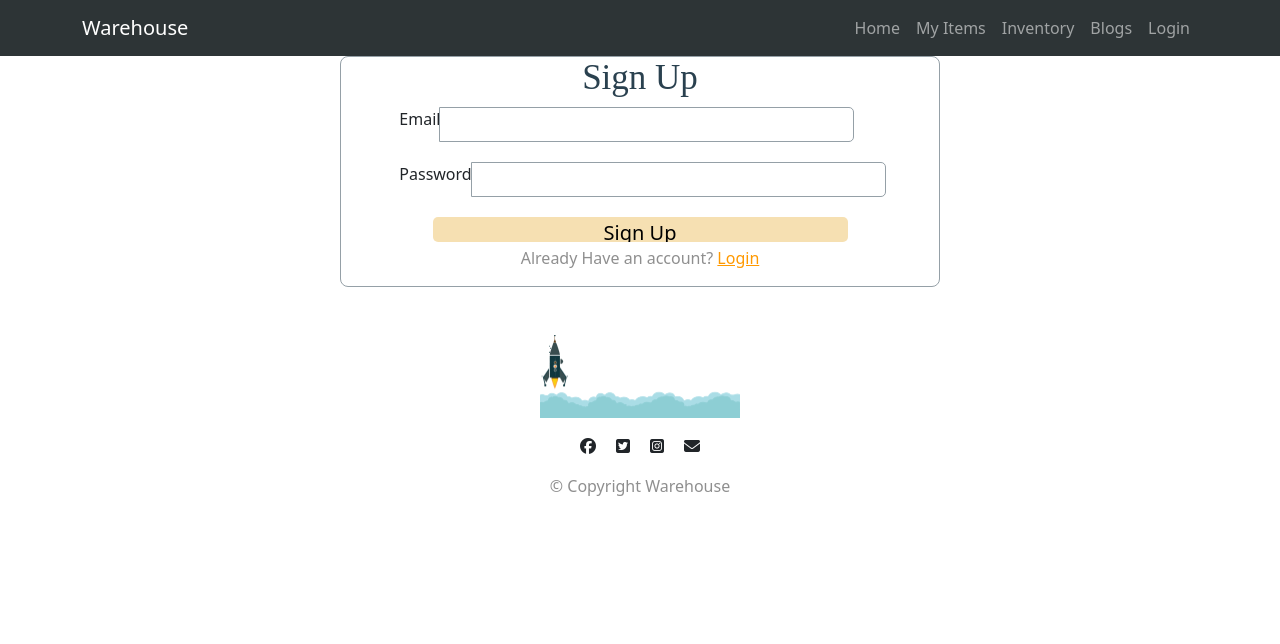
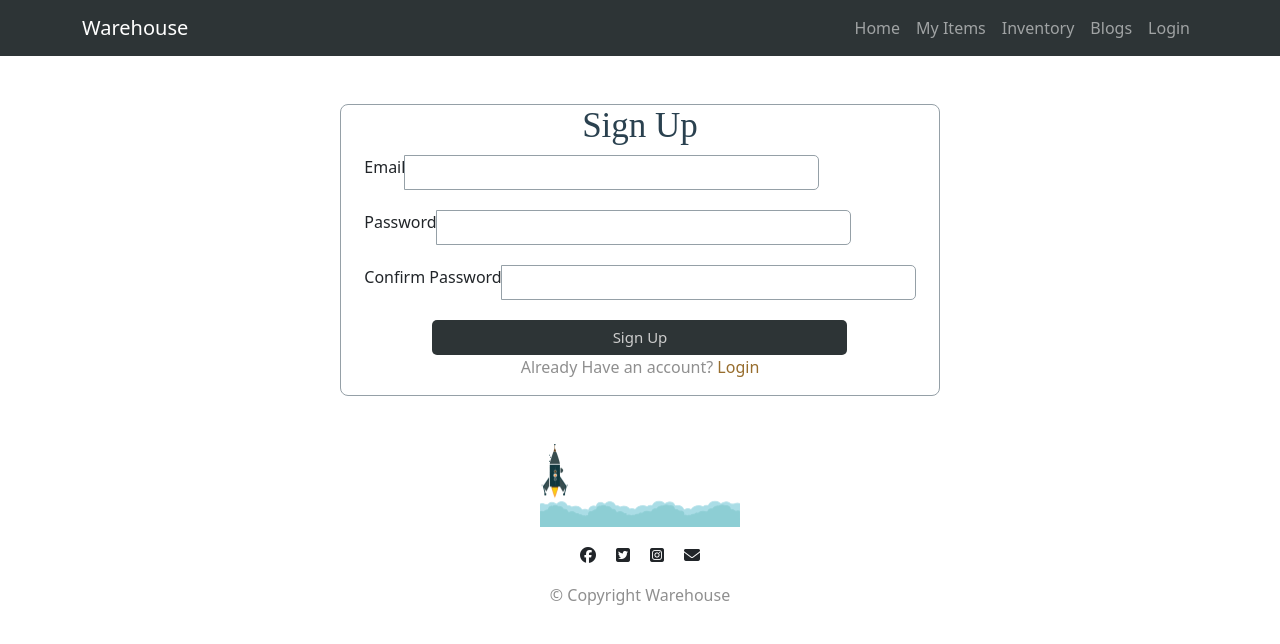
Before and after one commit to nosianuri/warehouse-management-client, a React (Create React App) app: page /signup in a window 1280 px wide. Shown: the top 644 px of the page. Built offline with nearby package versions, Linux system fonts and the light colour scheme.

Commit message:
signup page create

```diff
--- a/src/pages/Login/Login.css
+++ b/src/pages/Login/Login.css
@@ -16,11 +16,11 @@
 
 .input-group{
     margin-bottom: 20px;
+
 }
 
-.input-group label{
+.input-group label {
     display: block;
-    margin-left: 5px;
 }
 
 .input-group input{
@@ -30,17 +30,25 @@
     box-sizing: border-box;
     border-radius: 5px;
     font-size: 14px;
+
 }
 
 .form-submit{
     width: 415px;
-    height: 25px;
-    background-color: rgba(225, 153, 0, 0.3);
+    height: 35px;
+    color: #ccc;
+    background-color: #2d3436;
     border-radius: 5px;
     border: none;
-    font-size: 20px;
+    font-size: 15px;
+    cursor: pointer;
+}
+
+.form-submit:hover{
+    background-color: #976d2d;
 }
 
 .form-link{
-    color: #FF9900;
+    color: #976d2d;
+    text-decoration: none;
 }
--- a/src/pages/Login/Login.js
+++ b/src/pages/Login/Login.js
@@ -4,18 +4,20 @@ import './Login.css';
 
 const Login = () => {
     return (
-        <div className='form-container'>
+        <div className='form-container mt-5'>
             <div>
+            <h2 className='form-title'>login</h2>
                 <form>
-                    <h2 className='form-title'>login</h2>
                     <div className='input-group'>
                         <label htmlFor="email">Email</label>
-                        <input type="email" name="email" id="" />
+                        <input type="email" name="email" id="" required/>
                     </div>
                     <div className='input-group'>
                         <label htmlFor="password">Password</label>
-                        <input type="password" name='password' id='' />
+                        <input type="password" name='password' id="" required/>
                     </div>
+
+
                     <input className='form-submit' type="submit" value="Login" />
                 </form>
                 <p>
--- a/src/pages/SignUp/SignUp.js
+++ b/src/pages/SignUp/SignUp.js
@@ -1,20 +1,50 @@
-import React from 'react';
+import React, { useState } from 'react';
 import { Link } from 'react-router-dom';
 
 const SignUp = () => {
+    const [email, setEmail] = useState('');
+    const [password, setPassword] = useState('');
+    const [confirmPassword, setConfirmPassword] = useState('');
+    const [error, setError] = useState('');
+
+    const handleEmailBlur = event =>{
+        setEmail(event.target.value);
+    }
+
+    const handlePasswordBlur = event =>{
+        setPassword(event.target.value);
+    }
+
+    const handleConfirmPasswordBlur = event =>{
+        setConfirmPassword(event.target.value);
+    }
+
+    const handleCreateUser = event =>{
+        event.preventDefault();
+        if(password !== confirmPassword){
+            setError('Your password did not match')
+            return;
+        }
+    }
+
     return (
-        <div className='form-container'>
+        <div className='form-container mt-5'>
             <div>
-                <form>
-                    <h2 className='form-title'>Sign Up</h2>
+            <h2 className='form-title'>Sign Up</h2>
+                <form onSubmit={handleCreateUser}>
                     <div className='input-group'>
                         <label htmlFor="email">Email</label>
-                        <input type="email" name="email" id="" />
+                        <input onBlur={handleEmailBlur} type="email" name="email" id="" required/>
                     </div>
                     <div className='input-group'>
                         <label htmlFor="password">Password</label>
-                        <input type="password" name='password' id='' />
+                        <input onBlur={handlePasswordBlur} type="password" name='password' id='' required />
                     </div>
+                    <div className='input-group'>
+                        <label htmlFor="confirm-password">Confirm Password</label>
+                        <input onBlur={handleConfirmPasswordBlur } type="password" name='confirm-password' id="" required />
+                    </div>
+                    <p style={{color: 'red'}}>{error}</p>
                     <input className='form-submit' type="submit" value="Sign Up" />
                 </form>
                 <p>
```
